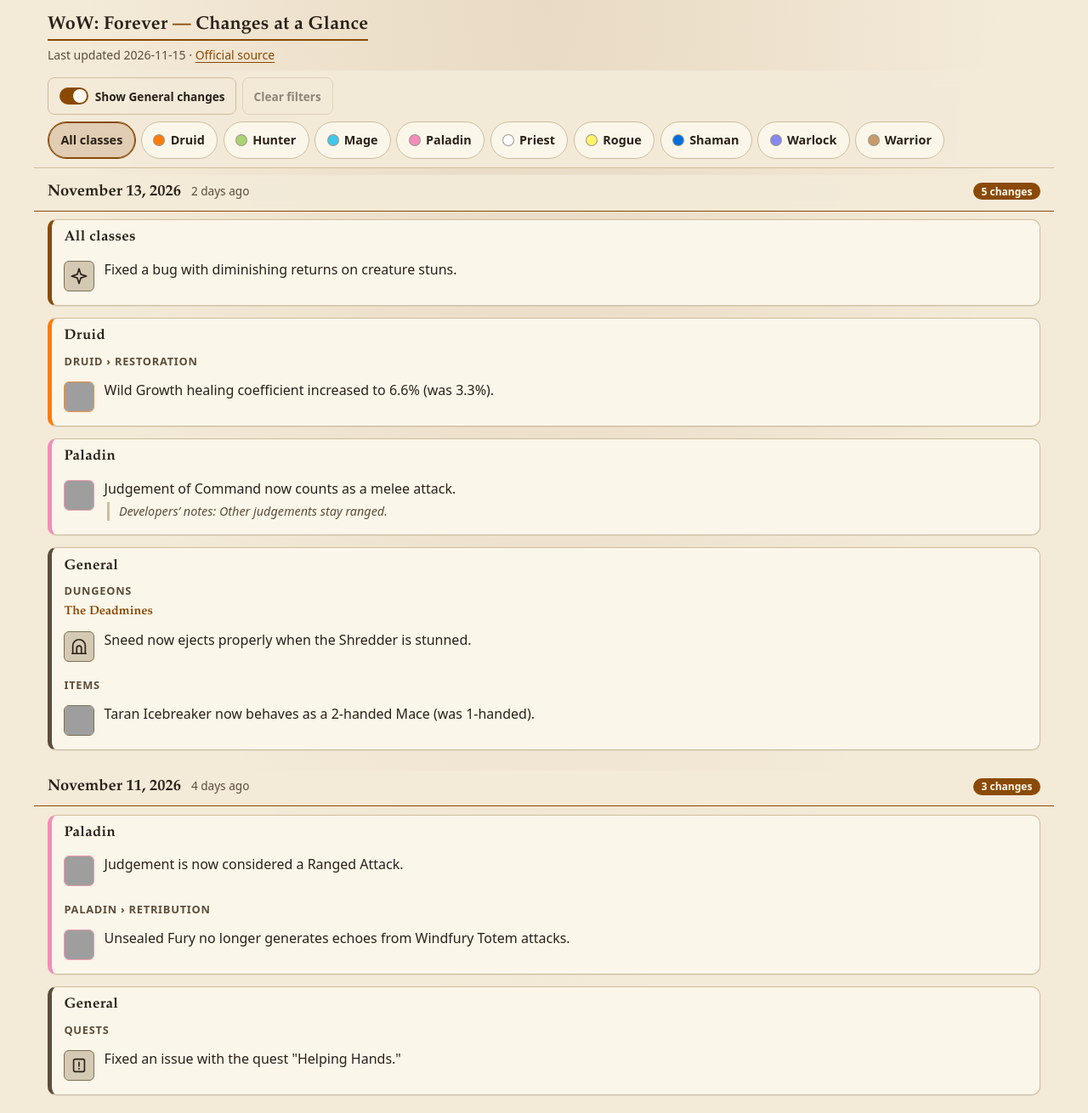
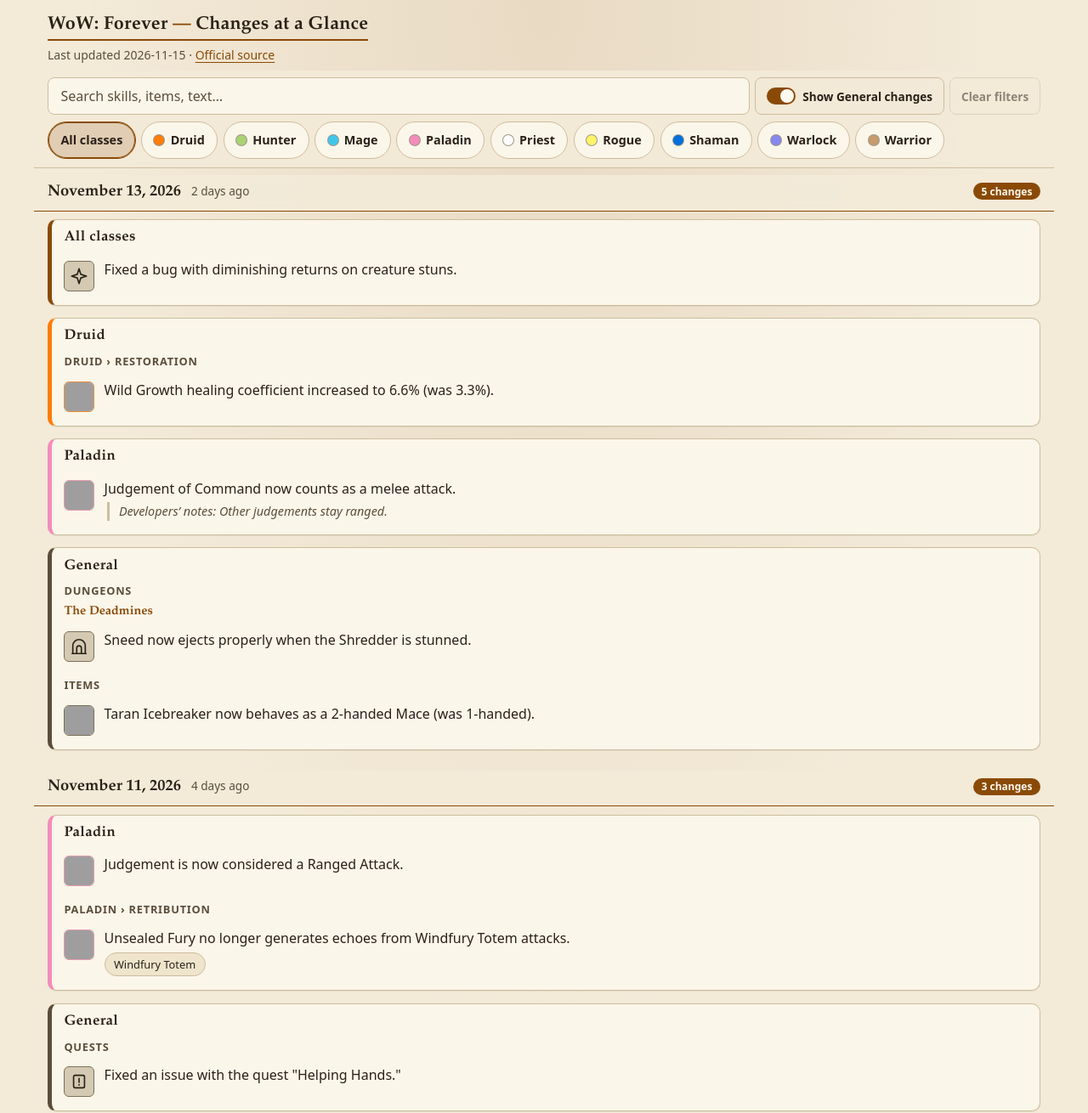
Before and after one commit to RQalgo/wow-4ever-changes, a website with bundled scripts: page index.html in a window 1280 px wide. Shown: the top 1310 px of the page at 85% size. Built offline with nearby package versions, Linux system fonts and the light colour scheme; grey boxes are pictures that could not be loaded.

Commit message:
Add search box, match highlighting and skill chips
Search input filters lines live; matches are highlighted with <mark>
nodes in text, notes, group/category and chips. Extra subjects render
as chips that search for that skill when clicked.

Co-Authored-By: Claude Fable 5.2 <noreply@anthropic.com>
Claude-Session: https://claude.ai/code/session_01SoN7YQdSNrNou9mxewe3CL

```diff
--- a/assets/app.js
+++ b/assets/app.js
@@ -14,7 +14,7 @@
  */
 
 import {
-  CLASSES, groupChanges, relativeDay, classColor, defaultState, visibleDays, specsForClass, titleCase, className, iconUrl, glyphKey,
+  CLASSES, groupChanges, relativeDay, classColor, defaultState, visibleDays, specsForClass, titleCase, className, iconUrl, glyphKey, queryTerms, highlightSegments,
 } from './logic.js';
 
 /** Current UI state: class, spec, search text, General toggle. */
@@ -83,6 +83,24 @@ function renderHeader() {
   const url = data.source && data.source.url;
   // Only allow http(s) links, in case the data file is ever malformed.
   if (url && /^https?:\/\//i.test(url)) $('source-link').href = url;
+}
+
+/** Lower-case query words for the current state; used to highlight matches. */
+let terms = [];
+
+/**
+ * Build a fragment of text nodes and <mark> elements for `text`, marking the
+ * current search words. Pure DOM nodes, so the data is always escaped.
+ * @param {string} text
+ * @returns {DocumentFragment}
+ */
+function highlighted(text) {
+  const frag = document.createDocumentFragment();
+  for (const seg of highlightSegments(text, terms)) {
+    if (seg.match) frag.append(el('mark', null, seg.text));
+    else frag.append(document.createTextNode(seg.text));
+  }
+  return frag;
 }
 
 /** SVG path data (24x24 viewBox, stroke only) for the original fallback glyphs. */
@@ -161,8 +179,28 @@ function renderIcon(ch) {
 function renderLine(ch) {
   const li = el('li', 'line');
   const body = el('div', 'line-body');
-  body.append(el('p', 'line-text', ch.text));
-  for (const note of ch.notes || []) body.append(el('p', 'line-note', note));
+  const text = el('p', 'line-text');
+  text.append(highlighted(ch.text));
+  body.append(text);
+  // Extra subjects (beyond the one used for the icon) become search chips.
+  const extra = (ch.subjects || []).slice(1);
+  if (extra.length) {
+    const chips = el('div', 'subject-chips');
+    for (const sub of extra) {
+      const b = el('button', 'subject-chip');
+      b.type = 'button';
+      b.title = `Search for ${sub.name}`;
+      b.append(highlighted(sub.name));
+      b.addEventListener('click', () => { setState({ ...state, q: sub.name }); });
+      chips.append(b);
+    }
+    body.append(chips);
+  }
+  for (const note of ch.notes || []) {
+    const n = el('p', 'line-note');
+    n.append(highlighted(note));
+    body.append(n);
+  }
   li.append(renderIcon(ch), body);
   return li;
 }
@@ -209,9 +247,15 @@ function renderGeneral(general) {
   box.append(el('h3', 'group-title', 'General'));
   for (const cat of general) {
     const sub = el('div', 'subgroup');
-    sub.append(el('h4', 'subgroup-title', cat.category));
+    const catTitle = el('h4', 'subgroup-title');
+    catTitle.append(highlighted(cat.category));
+    sub.append(catTitle);
     for (const g of cat.groups) {
-      if (g.group) sub.append(el('h5', 'group-label', g.group));
+      if (g.group) {
+        const gl = el('h5', 'group-label');
+        gl.append(highlighted(g.group));
+        sub.append(gl);
+      }
       sub.append(renderLines(g.changes));
     }
     box.append(sub);
@@ -247,6 +291,7 @@ function renderDay(day, changes) {
  * (with a clear button) when the filters match nothing.
  */
 function renderResults() {
+  terms = queryTerms(state.q);
   const days = visibleDays(data, state);
   if (!days.length) {
     showStatus('Nothing matches', 'No changes match the current filters.', {
@@ -307,6 +352,33 @@ function renderSpecChips() {
   row.replaceChildren(...chips);
 }
 
+/**
+ * Build the search box. The input is created once and never re-rendered, so
+ * typing keeps focus; renderSearch() only syncs its value.
+ * @returns {HTMLElement} wrapper containing label + input
+ */
+function buildSearch() {
+  const wrap = el('div', 'search');
+  const label = el('label', 'visually-hidden', 'Search changes by skill, item or text');
+  label.htmlFor = 'search';
+  const input = el('input', 'search-input');
+  input.id = 'search';
+  input.type = 'search';
+  input.placeholder = 'Search skills, items, text…';
+  input.autocomplete = 'off';
+  input.spellcheck = false;
+  input.enterKeyHint = 'search';
+  input.addEventListener('input', () => setState({ ...state, q: input.value }, { fromInput: true }));
+  wrap.append(label, input);
+  return wrap;
+}
+
+/** Sync the search input with state.q (e.g. after Clear or a hash change). */
+function renderSearch() {
+  const input = $('search');
+  if (input.value !== state.q) input.value = state.q;
+}
+
 /** Build the (static) filter panel structure once. */
 function buildFilters() {
   const box = $('filters');
@@ -332,7 +404,7 @@ function buildFilters() {
   clear.id = 'clear-filters';
   clear.append(el('span', null, 'Clear filters'));
   clear.addEventListener('click', () => setState(defaultState()));
-  tools.append(gen, clear);
+  tools.append(buildSearch(), gen, clear);
 
   box.replaceChildren(tools, classGroup, specGroup);
 }
@@ -351,8 +423,9 @@ function renderTools() {
  * Replace the state, then refresh filters and results.
  * @param {object} next new state
  */
-function setState(next) {
+function setState(next, opts = {}) {
   state = next;
+  if (!opts.fromInput) renderSearch();
   renderClassChips();
   renderSpecChips();
   renderTools();
--- a/assets/styles.css
+++ b/assets/styles.css
@@ -184,3 +184,22 @@ mark { background: var(--mark-bg); color: var(--mark-fg); border-radius: 3px; pa
 /* Fallback tile: tinted with the class colour; glyph stays in the text colour for contrast. */
 .icon-fallback { color: var(--text); background: color-mix(in srgb, var(--muted) 18%, var(--surface-2)); }
 .icon-fallback.icon-class { background: color-mix(in srgb, var(--cc) 30%, var(--surface-2)); border-color: var(--cc); }
+
+/* Search box */
+.search { position: relative; flex: 1 1 200px; min-width: 0; }
+.search-input {
+  width: 100%; min-height: 44px; padding: 0 .9rem; background: var(--surface); color: var(--text);
+  border: 1px solid var(--border); border-radius: 8px; font: 1rem var(--sans);
+}
+.search-input::placeholder { color: var(--muted); }
+.search-input:focus-visible { outline-offset: 0; border-color: var(--focus); }
+
+/* Extra skill chips under a line */
+.subject-chips { display: flex; flex-wrap: wrap; gap: .35rem; margin-top: .35rem; }
+.subject-chip {
+  min-height: 28px; padding: 0 .65rem; background: var(--surface-2); color: var(--text); cursor: pointer;
+  border: 1px solid var(--border); border-radius: 999px; font: 500 .8rem var(--sans); position: relative;
+}
+/* Invisible padding grows the touch target to ~44px without enlarging the chip. */
+.subject-chip::after { content: ""; position: absolute; inset: -8px -2px; }
+.subject-chip:hover { border-color: var(--accent); }
```
